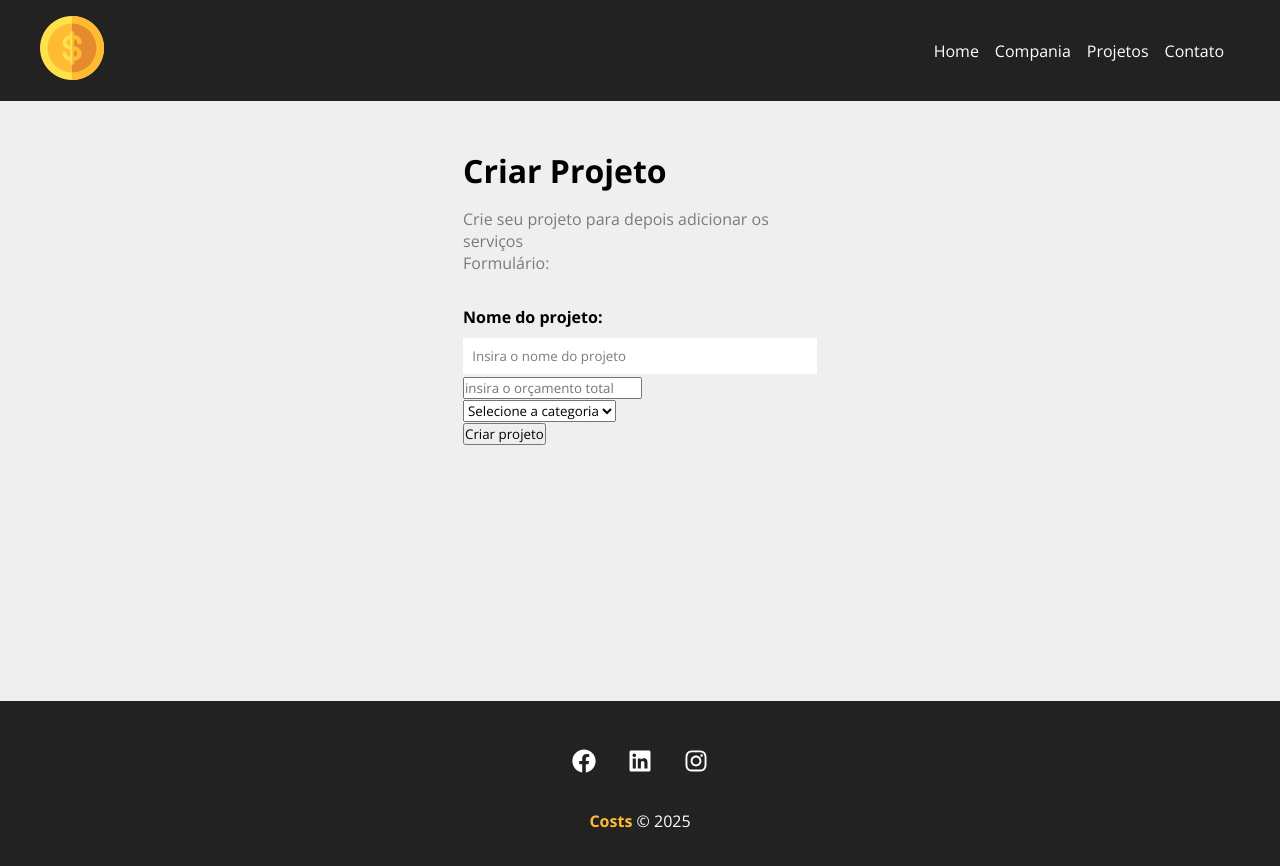
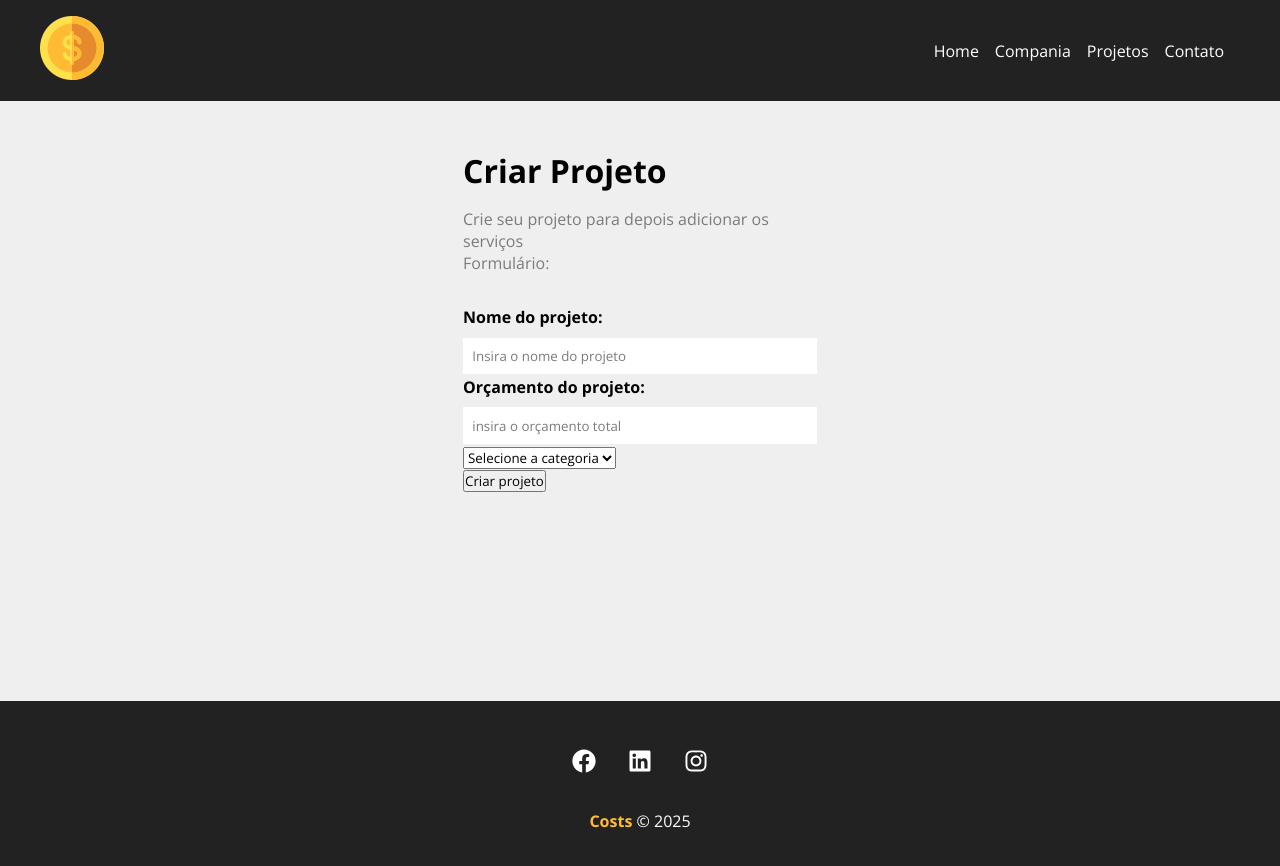
Before and after one commit to Gustavobiz/Custo, a React (Create React App) app in the folder custo/: page /NewProject in a window 1280 px wide. Shown: the top 866 px of the page. Built offline with nearby package versions, Linux system fonts and the light colour scheme.

Commit message:
feat: input orçamento

```diff
--- a/custo/src/components/project/ProjectForm.js
+++ b/custo/src/components/project/ProjectForm.js
@@ -9,9 +9,12 @@ function ProjectForm() {
         name="name"
         placeholder="Insira o nome do projeto"
       />
-      <div>
-        <input type="number" placeholder="insira o orçamento total"></input>
-      </div>
+      <Input
+        type="number"
+        text="Orçamento do projeto"
+        name="budget"
+        placeholder="insira o orçamento total"
+      />
       <div>
         {" "}
         <select name="category_id">
```
